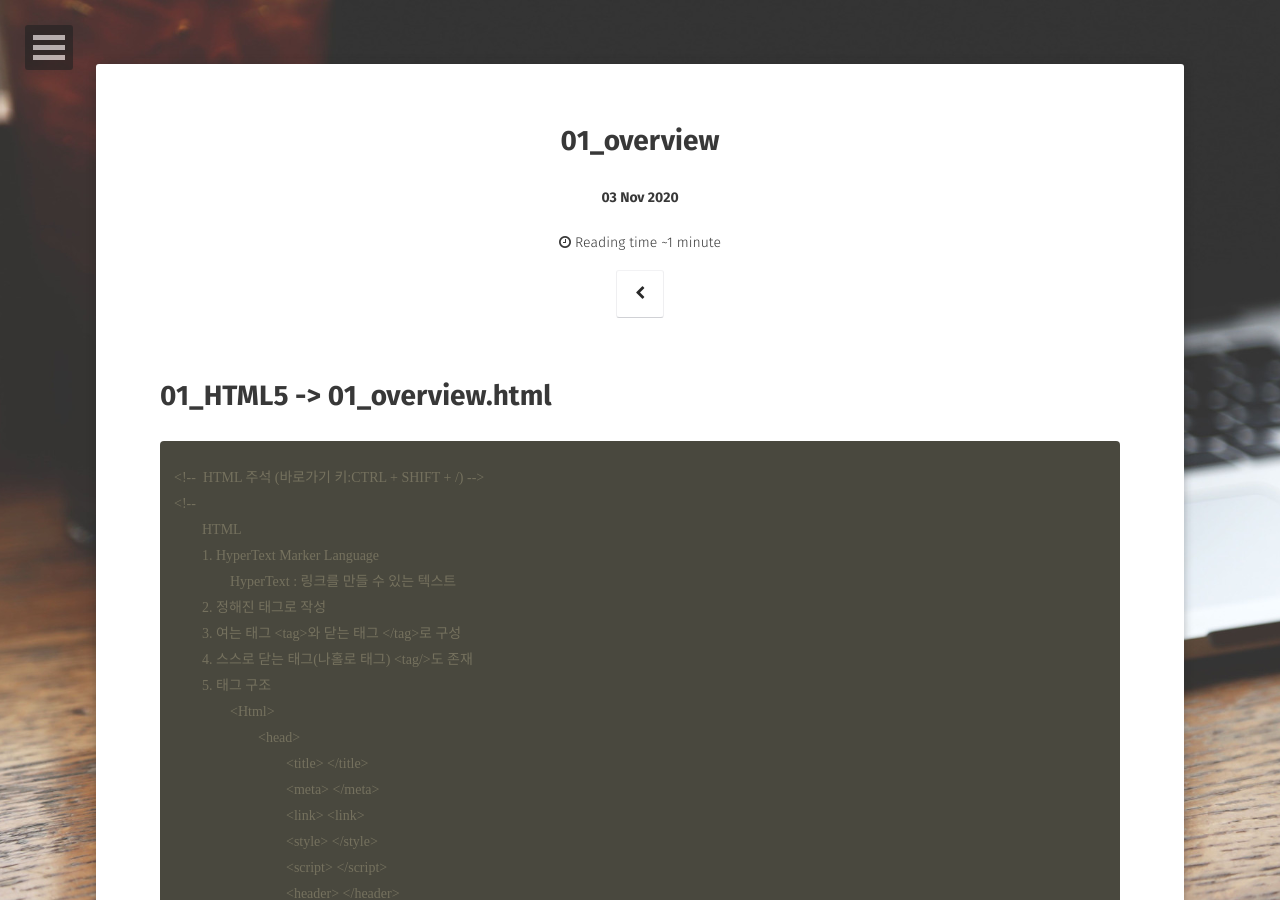
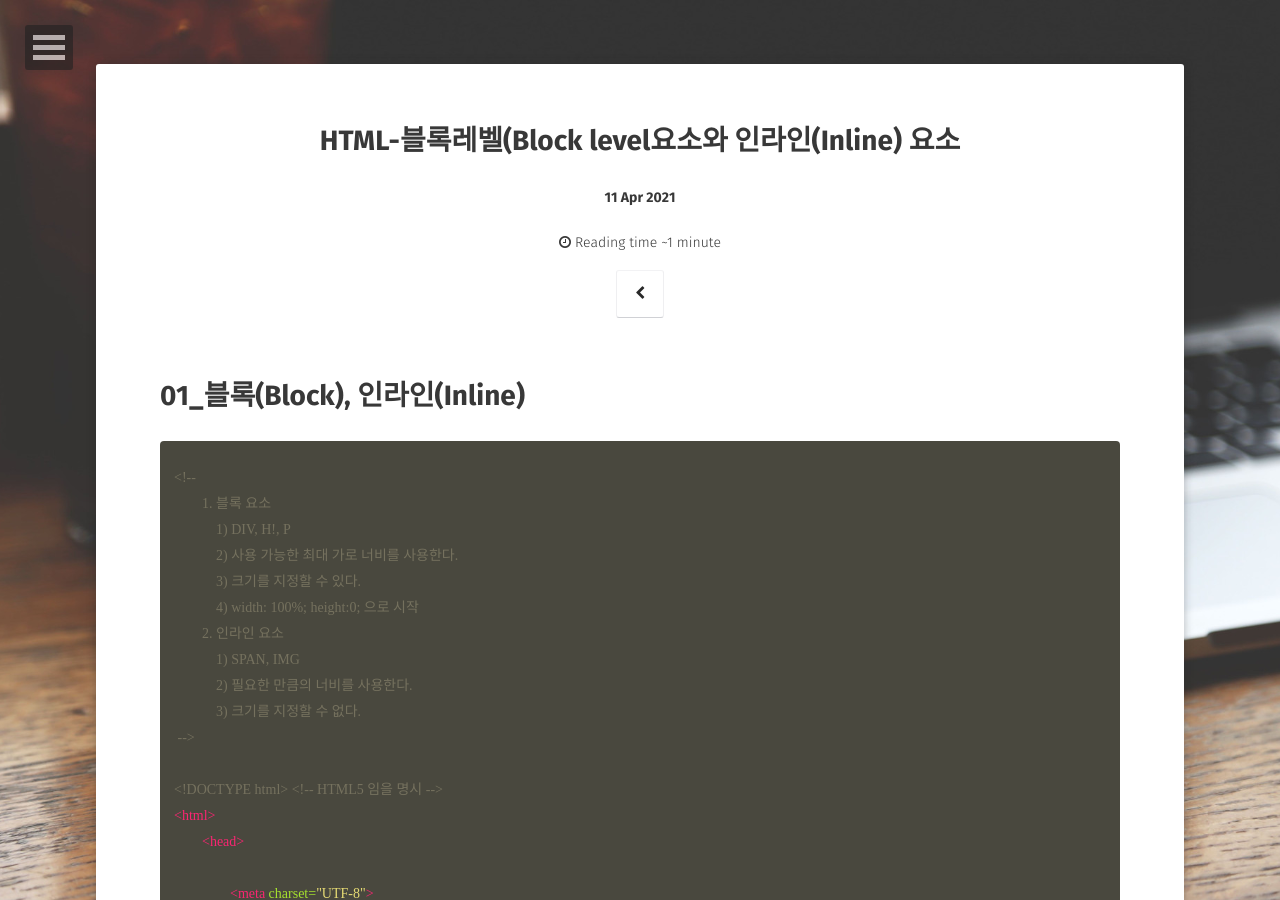
Before and after one commit to sum529-create/sum529-create.github.io, a Jekyll site: the page built from _posts/2020-11-03-01-overview.md, in a window 1280 px wide and 900 px high. Built offline with Jekyll 4.4.1, drawn with Linux system fonts in a browser that asks for light colours; some web fonts are replaced; comment, search, counter and statistics services are not loaded; some of the changed text lies outside the part shown.

Commit message:
Update 2020-11-03-01-overview.md

```diff
--- a/_posts/2020-11-03-01-overview.md
+++ b/_posts/2020-11-03-01-overview.md
@@ -1,44 +1,31 @@
 ---
 layout: post
-title:  "01_overview"
-date:   2020-11-03
-excerpt: "html 정의와 기본 태그 구조를 알아보았다."
+title:  "HTML-블록레벨(Block level요소와 인라인(Inline) 요소"
+date:   2021-04-11
+excerpt: "블록레벨과 인라인 요소의 차이."
 tag:
-- 01_HTML5
-- basic
-- overview
+- block
+- inline
 - html5
 category: [WEB]
 comments: true
 
 ---
 
-# 01_HTML5 -> 01_overview.html
-
+# 01_블록(Block), 인라인(Inline)
 
 
 {% highlight html %}
-<!--  HTML 주석 (바로가기 키:CTRL + SHIFT + /) -->
 <!--
-	HTML
-	1. HyperText Marker Language
-		HyperText : 링크를 만들 수 있는 텍스트
-	2. 정해진 태그로 작성
-	3. 여는 태그 <tag>와 닫는 태그 </tag>로 구성
-	4. 스스로 닫는 태그(나홀로 태그) <tag/>도 존재
-	5. 태그 구조
-		<Html>
-			<head>
-				<title> </title>
-				<meta> </meta>
-				<link> <link>
-				<style> </style>
-				<script> </script>
-				<header> </header>
-			</head>
-			<body>
-				웹페이지본문을 만드는 태그
-			</body>
+	1. 블록 요소
+	    1) DIV, H!, P
+	    2) 사용 가능한 최대 가로 너비를 사용한다.
+	    3) 크기를 지정할 수 있다.
+	    4) width: 100%; height:0; 으로 시작
+	2. 인라인 요소
+	    1) SPAN, IMG
+	    2) 필요한 만큼의 너비를 사용한다.
+	    3) 크기를 지정할 수 없다.
  -->
 
 <!DOCTYPE html> <!-- HTML5 임을 명시 -->
```
